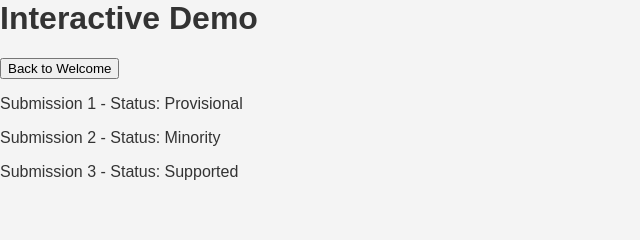
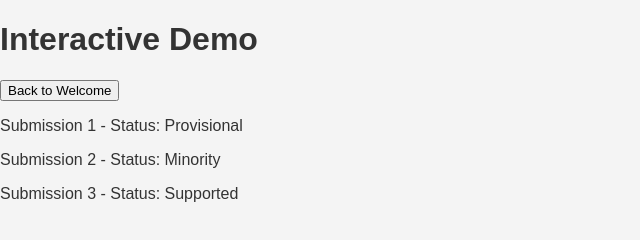
Before and after one commit to netineti213-bit/BeLoved, a plain HTML site: page mockup.html in a window 1280 px wide. Shown: the whole page, without its empty margins (0-640 px from the left). Drawn offline with Linux system fonts and the light colour scheme.

Commit message:
Update mockup.html

```diff
--- a/mockup.html
+++ b/mockup.html
@@ -1,4 +1,3 @@
-<link rel="stylesheet" href="assets/css/style.css">
 <!DOCTYPE html>
 <html lang="en">
 <head>
```
